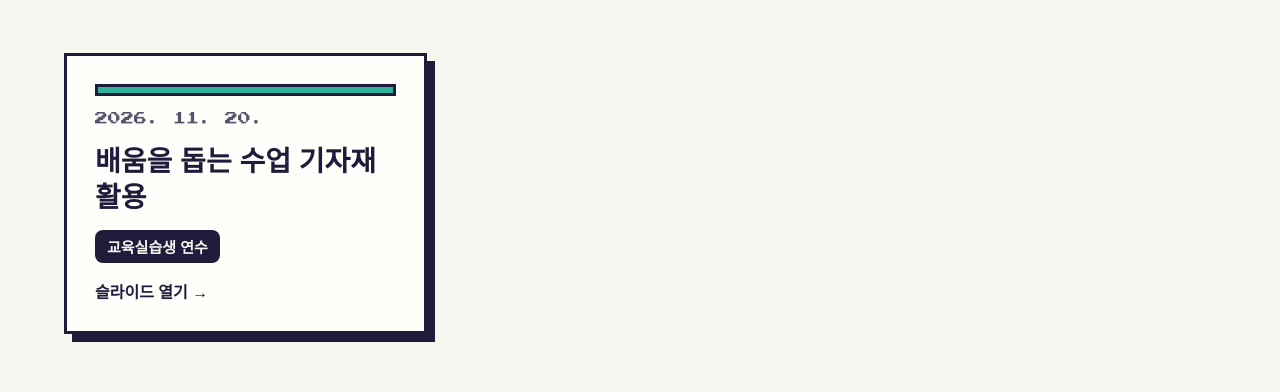
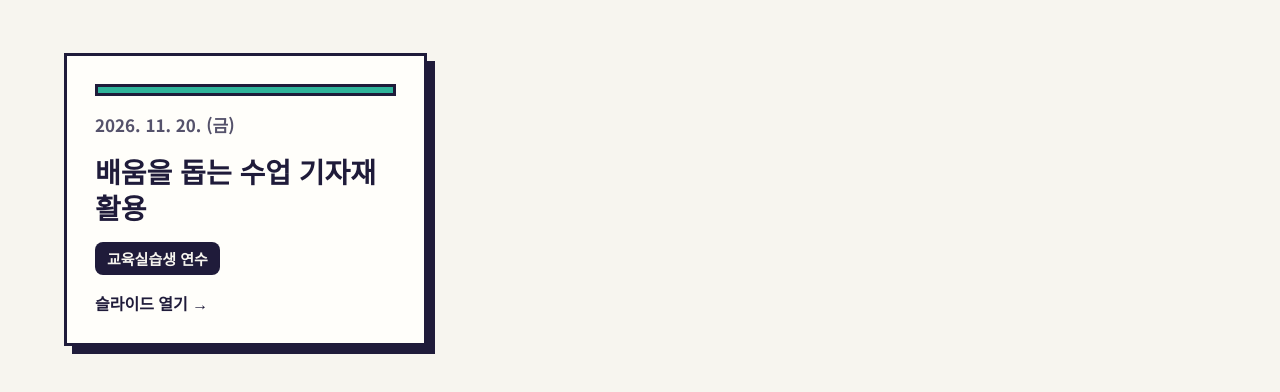
Before and after one commit to dobbi52/lecture, a plain HTML site: page index.html in a window 1280 px wide. Shown: the part 242-634 px from the top of the page. Drawn offline with Linux system fonts and the light colour scheme.

Commit message:
강의 목록 카드 날짜 글꼴 정리, 요일 추가
Co-Authored-By: Claude Opus 5.5 <noreply@anthropic.com>
Claude-Session: https://claude.ai/code/session_01BPq4mkhEpSJ75ZcbvkANNC

```diff
--- a/index.html
+++ b/index.html
@@ -21,7 +21,7 @@ h1{font-size:clamp(40px,6vw,64px);font-weight:900;letter-spacing:-1px;margin-top
 a.card{display:flex;flex-direction:column;gap:16px;text-decoration:none;color:inherit;background:var(--card);border:3px solid var(--ink);box-shadow:8px 8px 0 var(--ink);padding:28px;transition:transform .15s,box-shadow .15s}
 a.card:hover,a.card:focus-visible{transform:translate(-3px,-3px);box-shadow:11px 11px 0 var(--ink);outline:none}
 .bar{height:12px;border:3px solid var(--ink)}
-.date{font-family:'Press Start 2P','Courier New',monospace;font-size:13px;color:var(--soft)}
+.date{font-size:17px;font-weight:700;color:var(--soft);letter-spacing:0}
 .title{font-size:28px;font-weight:900;line-height:1.3}
 .aud{align-self:flex-start;font-size:15px;font-weight:700;background:var(--ink);color:var(--paper);padding:6px 12px;border-radius:8px}
 .go{margin-top:auto;font-weight:700;font-size:16px}
--- a/lectures.js
+++ b/lectures.js
@@ -2,7 +2,7 @@
 window.LECTURES = [
   {
     "title": "배움을 돕는 수업 기자재 활용",
-    "date": "2026. 11. 20.",
+    "date": "2026. 11. 20. (금)",
     "audience": "교육실습생 연수",
     "path": "2026-11-20-classroom-tools/",
     "color": "#2FB39A"
```
